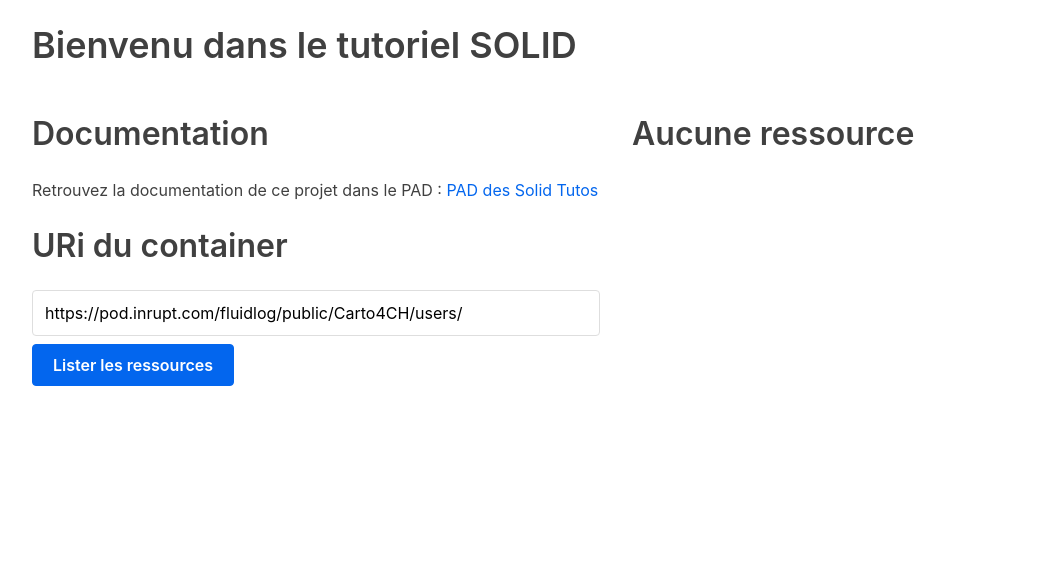
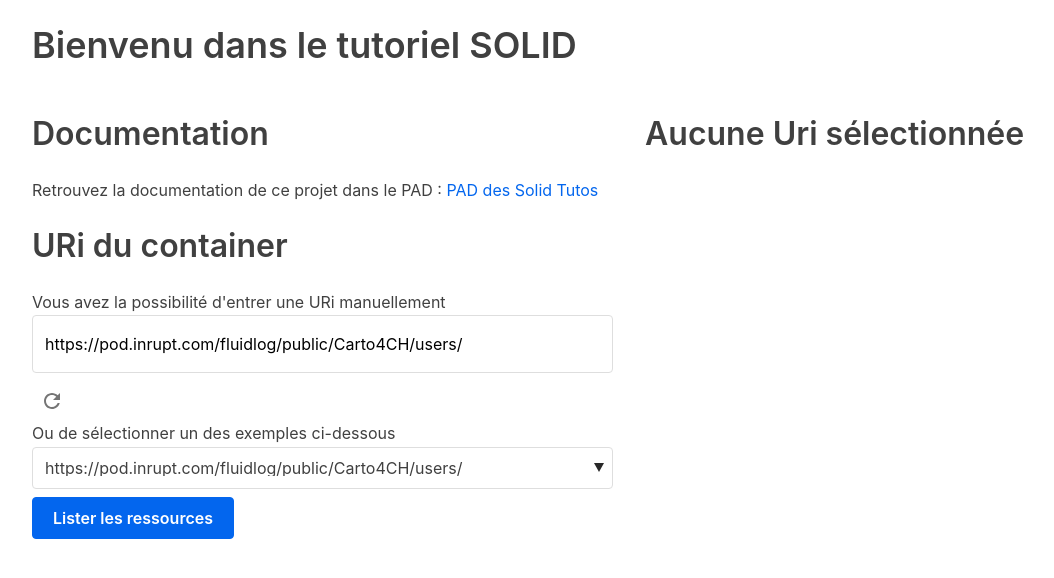
Before and after one commit to fluidlog/solid-tutos, a React (Create React App) app: page / in a window 1280 px wide. Shown: the top 578 px of the page, without its empty margins (24-1078 px from the left). Built offline with nearby package versions, Linux system fonts and the light colour scheme; the HTML template or start-up script is replaced by a standard one.

Commit message:
Add a refresh button

```diff
--- a/src/App.js
+++ b/src/App.js
@@ -1,10 +1,22 @@
 import React, { useState } from 'react';
 import FetchUri from './fetchUri'
 import UriForm from './uriForm'
+import styled from 'styled-components'
 
 function App() {
+  // CSS adaptation
+  const P1 = styled.p`
+    margin : 0px;
+  `;
+
   const [uri, setUri] = useState("https://pod.inrupt.com/fluidlog/public/Carto4CH/users/");
   const [readyToFetch, setReadyToFetch] = useState(false);
+
+  const listUri =  [
+    { value:"fluidlog",uri:"https://pod.inrupt.com/fluidlog/public/Carto4CH/users/"},
+    { value:"markhoff",uri:"https://pod.inrupt.com/markhoff/public/maCarto4CH/users/"},
+    { value:"marlet",uri:"https://pod.inrupt.com/marlet/public/test4CH/users/"}
+  ]
 
   const saveUri = (uri) => {
 		setUri(uri);
@@ -25,7 +37,8 @@ function App() {
 						</div>
 						<div>
 							<h2>URi du container</h2>
-							<UriForm defaultUri={uri} saveUri={saveUri} goFetch={goFetch} />
+              <P1>Vous avez la possibilité d'entrer une URi manuellement</P1>
+							<UriForm defaultUri={uri} saveUri={saveUri} goFetch={goFetch} options={listUri}/>
 						</div>
 				</div>
         <div className='flex-large'>
@@ -35,7 +48,7 @@ function App() {
               <FetchUri uri={uri} goFetch={goFetch} />
             </div>
           ) : (
-            <h2>Aucune ressource</h2>
+            <h2>Aucune Uri sélectionnée</h2>
           )}
           </div>
         </div>
--- a/src/fetchUri.js
+++ b/src/fetchUri.js
@@ -26,7 +26,7 @@ export default function FetchUri(props){
         let responseContainsList = []
         if (response.ok){
           responseGraph = responseData["@graph"];
-          console.log("responseGraph",responseGraph)
+//          console.log("responseGraph",responseGraph)
           if (responseGraph)
           {
             responseLdp = responseGraph[0];
@@ -36,13 +36,11 @@ export default function FetchUri(props){
               responseContains.forEach(item => {
                   responseContainsList.push(item)
               });
-              console.log("responseContainsList",responseContainsList)
               setUsers(responseContainsList);
             }
             else // string
             {
               responseContainsList.push(responseContains)
-              console.log("responseContainsList",responseContainsList)
               setUsers(responseContainsList);
             }
           }
--- a/src/uriForm.js
+++ b/src/uriForm.js
@@ -1,23 +1,61 @@
 import React, { useState } from 'react';
 import { useForm } from "react-hook-form";
+import IconButton from '@mui/material/IconButton';
+import RefreshIcon from '@mui/icons-material/Refresh';
+import styled from 'styled-components'
 
 export default function UriForm(props) {
+  // CSS adaptation
+  const P1 = styled.p`
+    margin : 0px;
+  `;
+
+  const HighInput = styled.input`
+    width: auto;
+    display: inline-block;
+    line-height: 2;
+  `;
+
   const { register, handleSubmit, watch, formState: { errors }, setValue } = useForm({
     defaultValues : { uriInput : props.defaultUri }
   });
-  setValue("uri", props.uriInput ? props.uriInput : props.defaultUri )
 
-  const onSubmit = (data) => {
+  const onSubmit = () => {
 //    console.log("uriInput=", watch("uriInput"));
-		props.saveUri(watch("uriInput"));
+		props.saveUri(watch("uriInput")); // feel input with value
     props.goFetch(true);
 	};
 
+  const [selectedOption, setSelectedOption] = useState(props.options[0].value);
+
+  const onChange = (e) => {
+    console.log("e.target.value=", e.target.value);
+    setSelectedOption(e.target.value)
+    setValue("uriInput", e.target.value)
+  }
+
   return (
     <form onSubmit={handleSubmit(onSubmit)}>
-      <input type='text' name='uri' {...register("uriInput", {required : "Merci de renseigner une uri..."})} size="80" />
+      <HighInput type='text' { ...register("uriInput") } size="50"/>
+      <IconButton aria-label="delete" onClick={() => {
+          setValue("uriInput", props.options[0].uri);
+          setSelectedOption(props.options[0].value)
+        }}><RefreshIcon />
+      </IconButton>
+      <P1>Ou de sélectionner un des exemples ci-dessous</P1>
+      <select {...register("selectedUri")}
+          value={selectedOption}
+          onChange={onChange}
+          width="50">
+      {props.options.map((item) => (
+        <option key={item.value} value={item.uri}>
+          {item.uri}
+        </option>
+      ))}
+      </select>
 
       <input type="submit" value="Lister les ressources"></input>
+
       <p className="has-error">{errors.uriInput?.message}</p>
     </form>
   );
```
Also changed, not shown: package.json (+10 -0 lines), 1 other file (tests, documents, lock files or other folders).
